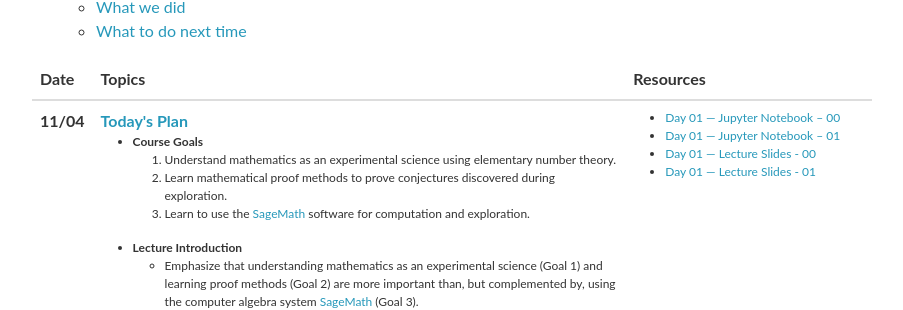
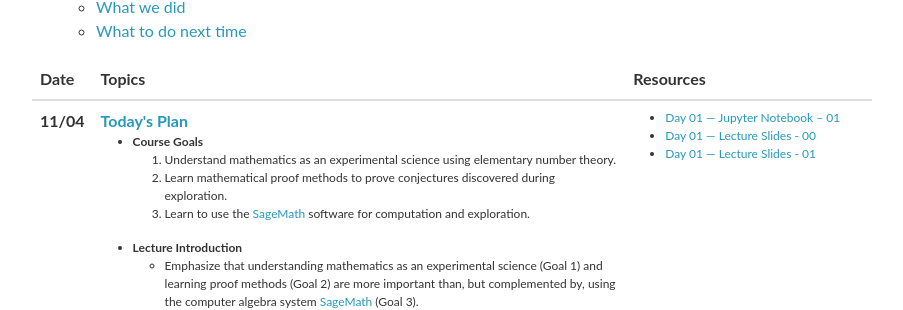
Before and after one commit to evansdoe/aims-za, a Jekyll site: the page built from ems/2024-25/_pages/ems-schedule.md, in a window 1280 px wide and 900 px high. Shown: the part 440-750 px from the top of the window, without its empty margins (188-1091 px from the left). Built offline with Jekyll 4.4.1, drawn with Linux system fonts in a browser that asks for light colours; nearby versions of some CDN libraries; comment, search, counter and statistics services are not loaded.

Commit message:
feat: Update schedule

```diff
--- a/_data/ems_2024_25_schedule.yml
+++ b/_data/ems_2024_25_schedule.yml
@@ -126,7 +126,7 @@
         </ul>
    - <a href="#contents"><strong>Back to Content</strong></a>
   readings:
-    - <a href="ems_2024_25_day_00_table_of_contents.ipynb" target="_blank">Day 01 — Jupyter Notebook – 00</a><br/>
+    #- <!-- <a href="ems_2024_25_day_00_table_of_contents.ipynb" target="_blank">Day 01 — Jupyter Notebook – 00</a><br/> -->
     - <a href="ems_2024_25_day_01_sagemath_introduction.ipynb" target="_blank">Day 01 — Jupyter Notebook – 01</a><br/>
     - <a href="lecture-00.pdf" target="_blank">Day 01 — Lecture Slides - 00</a><br/>
     - <a href="lecture-01.pdf" target="_blank">Day 01 — Lecture Slides - 01</a><br/>
```
Also changed, not shown: 1 other file.
